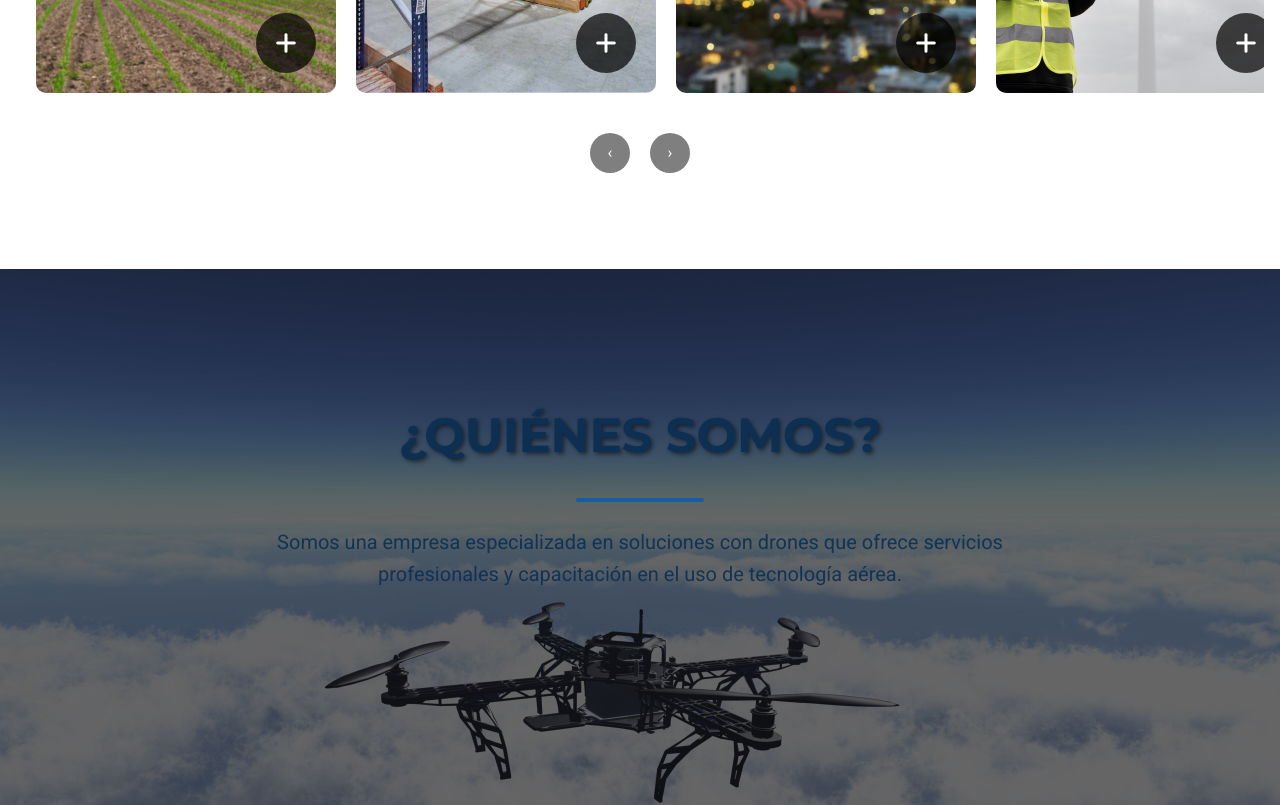
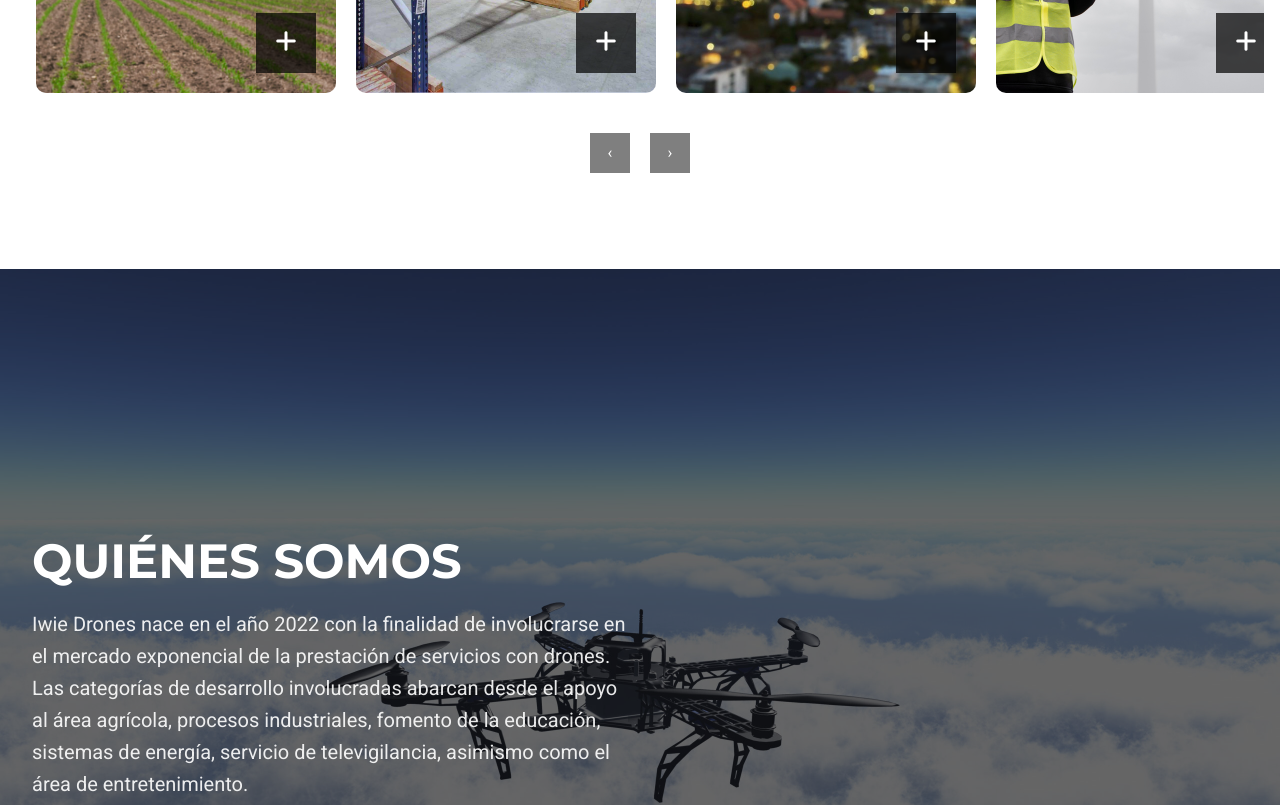
Before and after one commit to AlejandroLiinares/IwieDrones, a React (Vite) app: page / in a window 1280 px wide. Shown: the part 1660-2465 px from the top of the page. Built offline with nearby package versions, Linux system fonts and the light colour scheme.

Commit message:
Actualización de tarjetas agricolas PF

```diff
--- a/src/components/Home/Home.css
+++ b/src/components/Home/Home.css
@@ -6,11 +6,26 @@
 /* Importar variables globales */
 @import url('../../App.css');
 
-/* Home Component Layout */
+/* Estilos base */
 .home {
   min-height: 100vh;
   display: flex;
   flex-direction: column;
+}
+
+/* Estilos compartidos */
+.button-style {
+  border: none;
+  border-radius: 50%;
+  cursor: pointer;
+  transition: all 0.3s ease;
+  display: flex;
+  align-items: center;
+  justify-content: center;
+}
+
+.button-style:hover {
+  transform: scale(1.1);
 }
 
 /* Services Section */
@@ -82,26 +97,14 @@
   right: 20px;
   width: 60px;
   height: 60px;
-  border-radius: 50%;
   background: rgba(0, 0, 0, 0.7);
-  border: none;
   color: white;
-  cursor: pointer;
-  transition: all 0.3s ease;
   z-index: 2;
-  display: flex;
-  align-items: center;
-  justify-content: center;
   font-size: 1.5rem;
 }
 
 .slide-info-toggle:hover {
   background: rgba(0, 0, 0, 0.9);
-  transform: scale(1.1);
-}
-
-.slide-info-toggle i {
-  font-size: 1.5rem;
 }
 
 .slide img {
@@ -125,114 +128,131 @@
 .slider-arrow {
   width: 40px;
   height: 40px;
-  border: none;
   background: rgba(0, 0, 0, 0.5);
   color: white;
-  cursor: pointer;
-  border-radius: 50%;
-  display: flex;
-  align-items: center;
-  justify-content: center;
-  transition: all 0.3s ease;
 }
 
 .slider-arrow:hover {
   background: rgba(0, 0, 0, 0.7);
-  transform: scale(1.1);
 }
 
 /* About Us Section */
 .about-us-section {
+  position: relative;
   min-height: 100vh;
-  position: relative;
-  background: url('/quienes-somos.jpg') no-repeat center center fixed;
-  background-size: cover;
+  display: flex;
+  align-items: center;
+  justify-content: center;
+}
+
+.about-us-background {
+  position: absolute;
+  top: 0;
+  left: 0;
+  width: 100%;
+  height: 100%;
   overflow: hidden;
 }
 
-.about-us-container {
-  position: relative;
-  z-index: 2;
-  padding: var(--spacing-5xl) var(--spacing-xl);
+.about-us-image {
+  width: 100%;
+  height: 100%;
+  object-fit: cover;
+  opacity: 1;
 }
 
-.about-us-content {
-  max-width: 800px;
-  margin: 0 auto;
-  text-align: center;
-  color: var(--text-white);
-}
-
-.about-us-content .section-title {
-  font-size: var(--font-size-4xl);
-  font-weight: var(--font-weight-bold);
-  margin-bottom: var(--spacing-md);
-  text-shadow: 2px 2px 4px rgba(0, 0, 0, 0.5);
-}
-
-.about-divider {
-  width: var(--spacing-5xl);
-  height: var(--spacing-xs);
-  background-color: var(--primary-color);
-  margin: var(--spacing-lg) auto;
-  border-radius: var(--border-radius-md);
-}
-
-.about-us-content .about-description {
-  font-size: var(--font-size-lg);
-  line-height: var(--line-height-loose);
-  margin-bottom: var(--spacing-xl);
-  opacity: 0.9;
-}
-
-/* About Us Section - Overlay */
-.about-us-section::before {
-  content: '';
+.about-us-overlay {
   position: absolute;
   top: 0;
   left: 0;
   right: 0;
   bottom: 0;
   background: rgba(0, 0, 0, 0.6);
-  z-index: 1;
+}
+
+.about-us-content {
+  position: absolute;
+  left: var(--spacing-xl);
+  top: 50%;
+  transform: translateY(-50%);
+  color: #ffffff;
+  max-width: 600px;
+}
+
+.about-us-content .section-title {
+  font-size: var(--font-size-4xl);
+  font-weight: var(--font-weight-bold);
+  margin-bottom: var(--spacing-sm);
+  color: #ffffff;
+}
+
+.about-us-content .about-subtitle {
+  font-size: var(--font-size-lg);
+  line-height: var(--line-height-loose);
+  opacity: 0.9;
+}
+
+/* Social Networks Section */
+.social-networks-section {
+  padding: var(--spacing-4xl) 0;
+  background-color: var(--background-light);
+}
+
+.social-links {
+  display: flex;
+  justify-content: center;
+  gap: var(--spacing-3xl);
+  margin-top: var(--spacing-3xl);
+}
+
+.social-link {
+  color: var(--text-dark);
+  font-size: var(--font-size-3xl);
+  transition: color var(--transition-duration) var(--transition-timing);
+  text-decoration: none;
+}
+
+.social-link:hover {
+  color: var(--primary-color);
+}
+
+.social-link i {
+  transition: transform var(--transition-duration) var(--transition-timing);
+}
+
+.social-link:hover i {
+  transform: scale(1.2);
 }
 
 /* Responsive adjustments */
 @media (max-width: 768px) {
   .slide {
     min-width: 250px;
-    height: 300px;
   }
 
-  .slide-overlay-title {
-    font-size: 1.2rem;
+  .about-us-content {
+    left: var(--spacing-md);
   }
 
-  .slide-info-toggle {
-    width: 50px;
-    height: 50px;
+  .social-links {
+    gap: var(--spacing-2xl);
   }
 
-  .about-us-container {
-    padding: var(--spacing-3xl) var(--spacing-md);
-  }
-
-  .about-us-content .section-title {
-    font-size: var(--font-size-3xl);
-  }
-
-  .about-us-content .about-description {
-    font-size: var(--font-size-md);
+  .social-link {
+    font-size: var(--font-size-2xl);
   }
 }
 
 @media (max-width: 576px) {
-  .slide {
-    min-width: 200px;
-    height: 250px;
+  .about-us-content {
+    left: var(--spacing-sm);
   }
 
-  .slide-overlay-title {
-    font-size: 1rem;
+  .social-links {
+    gap: var(--spacing-xl);
+  }
+
+  .social-link {
+    font-size: var(--font-size-xl);
   }
 }
--- a/src/components/Home/Home.jsx
+++ b/src/components/Home/Home.jsx
@@ -3,7 +3,7 @@ import "./Base.css";
 import "./Hero.css";
 import "./Home.css";
 import "./Quote.css";
-import { useRef, useState, useEffect } from 'react';
+import { useRef, useState } from 'react';
 
 const Home = () => {
   // Datos de los slides de servicios
@@ -50,23 +50,32 @@ const Home = () => {
   const [serviceModal, setServiceModal] = useState({ isOpen: false, title: '', description: '' });
   const [currentSlide, setCurrentSlide] = useState(0);
 
+  // Datos de las redes sociales
+  const socialLinks = [
+    {
+      id: 1,
+      icon: "fab fa-tiktok",
+      url: "https://www.tiktok.com/@iwiemx",
+      alt: "TikTok"
+    },
+    {
+      id: 2,
+      icon: "fab fa-instagram",
+      url: "https://www.instagram.com/iwiemx/",
+      alt: "Instagram"
+    },
+    {
+      id: 3,
+      icon: "fab fa-facebook",
+      url: "https://www.facebook.com/iwiemx/",
+      alt: "Facebook"
+    }
+  ];
+
   // Función para manejar errores de carga de imágenes
   const handleImageError = (e) => {
     console.log(`Error cargando imagen: ${e.target.src}`);
     e.target.src = '/placeholder.jpg';
-  };
-
-  // Función genérica para navegar por cualquier slider
-  const scrollSlider = (sliderRef, direction) => {
-    if (!sliderRef.current) return;
-
-    const scrollAmount = 300;
-    const currentScroll = sliderRef.current.scrollLeft;
-
-    sliderRef.current.scrollTo({
-      left: currentScroll + (direction === 'left' ? -scrollAmount : scrollAmount),
-      behavior: 'smooth'
-    });
   };
 
   // Funciones para gestionar modales
@@ -76,12 +85,16 @@ const Home = () => {
 
   const openModal = (setter, data) => {
     setter({ ...data, isOpen: true });
-    toggleBodyScroll(true);
+    setTimeout(() => {
+      toggleBodyScroll(true);
+    }, 100);
   };
 
   const closeModal = (setter, currentState) => {
     setter({ ...currentState, isOpen: false });
-    toggleBodyScroll(false);
+    setTimeout(() => {
+      toggleBodyScroll(false);
+    }, 100);
   };
 
   // Manejadores específicos para cada modal
@@ -170,7 +183,10 @@ const Home = () => {
                   <div className="slide-content">
                     <img src={slide.image} alt={slide.title} onError={handleImageError} />
                     <button
-                      onClick={() => openServiceModal(slide.title, slide.description)}
+                      onClick={(e) => {
+                        e.preventDefault();
+                        openServiceModal(slide.title, slide.description);
+                      }}
                       className="slide-info-toggle"
                       aria-label={`Ver más información sobre ${slide.title}`}
                     >
@@ -186,14 +202,20 @@ const Home = () => {
             <div className="slider-controls">
               <button
                 className="slider-arrow"
-                onClick={() => handleSlideClick('left')}
+                onClick={(e) => {
+                  e.preventDefault();
+                  handleSlideClick('left');
+                }}
                 aria-label="Previous slide"
               >
                 &#8249;
               </button>
               <button
                 className="slider-arrow"
-                onClick={() => handleSlideClick('right')}
+                onClick={(e) => {
+                  e.preventDefault();
+                  handleSlideClick('right');
+                }}
                 aria-label="Next slide"
               >
                 &#8250;
@@ -205,13 +227,38 @@ const Home = () => {
 
       {/* About Us Section */}
       <section className="about-us-section" id="quienes-somos">
-        <div className="about-us-container">
-          <div className="about-us-content">
-            <h2 className="section-title">¿QUIÉNES SOMOS?</h2>
-            <div className="about-divider"></div>
-            <p className="about-description">
-              Somos una empresa especializada en soluciones con drones que ofrece servicios profesionales y capacitación en el uso de tecnología aérea.
-            </p>
+        <div className="about-us-background">
+          <img src="/quienes-somos.jpg" alt="Quienes Somos" className="about-us-image" />
+        </div>
+        <div className="about-us-overlay"></div>
+        <div className="about-us-content">
+          <h2 className="section-title">QUIÉNES SOMOS</h2>
+          <div className="about-divider"></div>
+          <p className="about-subtitle">
+            Iwie Drones nace en el año 2022 con la finalidad de involucrarse en el mercado exponencial de la prestación de servicios con drones. Las categorías de desarrollo involucradas abarcan desde el apoyo al área agrícola, procesos industriales, fomento de la educación, sistemas de energía, servicio de televigilancia, asimismo como el área de entretenimiento.
+          </p>
+        </div>
+      </section>
+
+      {/* Social Networks Section */}
+      <section className="social-networks-section" id="redes">
+        <div className="container">
+          <h2 className="section-title">NUESTRAS REDES</h2>
+          <div className="section-divider"></div>
+
+          <div className="social-links">
+            {socialLinks.map((link) => (
+              <a
+                key={link.id}
+                href={link.url}
+                target="_blank"
+                rel="noopener noreferrer"
+                className="social-link"
+                aria-label={`Visitar ${link.alt}`}
+              >
+                <i className={link.icon}></i>
+              </a>
+            ))}
           </div>
         </div>
       </section>
--- a/src/components/Servicios/Agricultural/Agricultural.jsx
+++ b/src/components/Servicios/Agricultural/Agricultural.jsx
@@ -22,21 +22,21 @@ const Agricultural = () => {
   const services = [
     {
       id: 1,
-      image: "/agricola1.jpg",
-      title: "Aplicación de Fertilizantes",
+      image: "/pulverizacion.jpg",
+      title: "Pulverizaciones",
       description: "Sistema de aplicación de fertilizantes de alta precisión para optimizar el rendimiento de los cultivos."
     },
     {
       id: 2,
-      image: "/agricola2.jpg",
-      title: "Control de Plagas",
-      description: "Monitoreo y control de plagas mediante drones equipados con sensores térmicos y multiespectrales."
+      image: "/mapa.png",
+      title: "Mapas Multiespectrales",
+      description: "Mapas multiespectrales y térmicos para determinar salud del cultivo según vigor y manejo de riegos prioridad de cuartel."
     },
     {
       id: 3,
-      image: "/agricola3.jpg",
-      title: "Monitoreo de Cultivos",
-      description: "Sistema de monitoreo continuo de cultivos para detectar problemas tempranos y optimizar recursos."
+      image: "/planimetria.webp",
+      title: "Planimetría",
+      description: "Planimetría del sector a plantar para determinar espacios de cuarteles tamaños y zonas específicas."
     }
   ];
 
```
Also changed, not shown: src/components/Servicios/Agricultural/Agricultural.css (+23 -18 lines).
